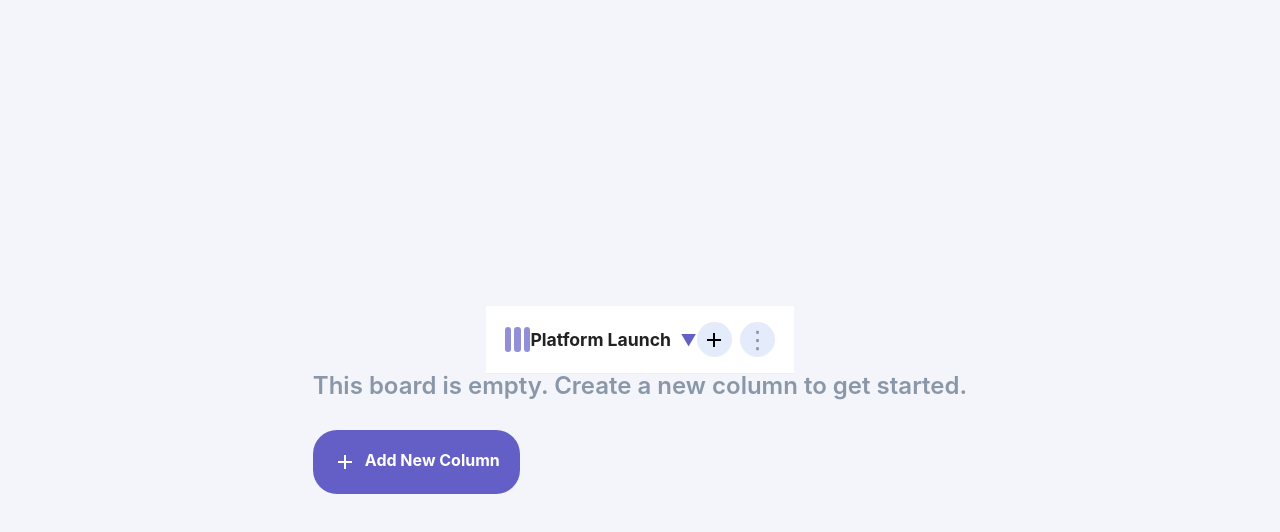
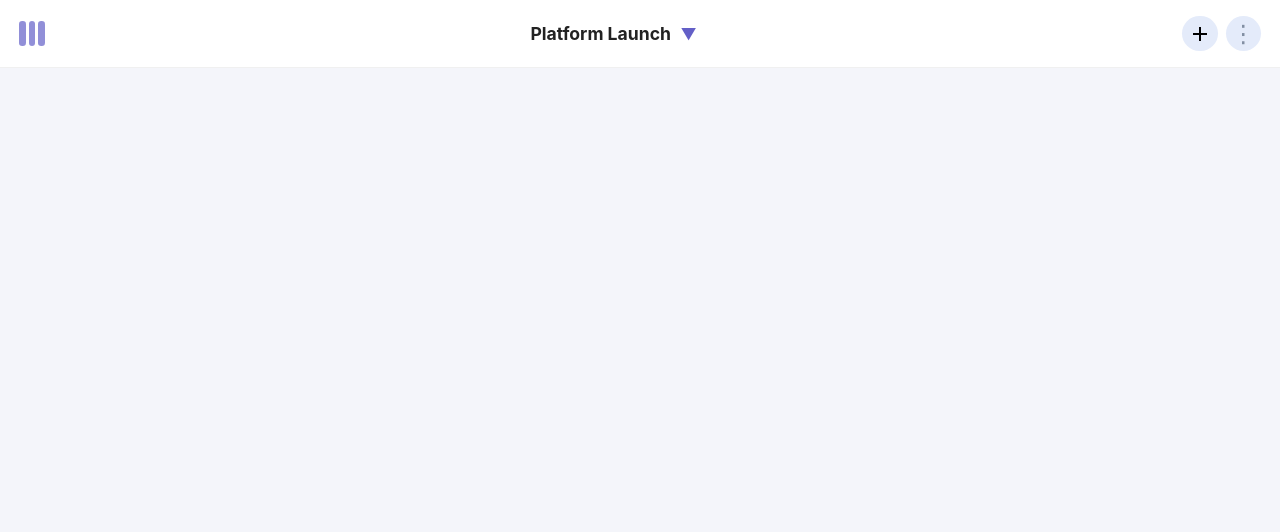
Before and after one commit to apettiigrew/Kanban-task-management-web-app, a Next.js app: page / in a window 1280 px wide. Shown: the top 532 px of the page. Built offline with nearby package versions, Linux system fonts and the light colour scheme.

Commit message:
feat: update header styles

```diff
--- a/src/app/page.module.scss
+++ b/src/app/page.module.scss
@@ -6,8 +6,8 @@
   background: #f4f5fa;
   display: flex;
   flex-direction: column;
-  align-items: center;
-  justify-content: center;
+  // align-items: center;
+  // justify-content: center;
 }
 
 .container {
@@ -17,6 +17,9 @@
   justify-content: center;
 }
 
+.header {
+  width: 100%;
+}
 
 .message {
   color: #8a97a8;
--- a/src/app/page.tsx
+++ b/src/app/page.tsx
@@ -18,7 +18,7 @@ export default function Home() {
   return (
     <main className={styles.main}>
       <div className={styles.container}>
-        <div>
+        <div className={styles.header}>
           <Header onAddClick={() => setModalOpen(true)} />
           <AddProjectModal
             open={modalOpen}
@@ -26,7 +26,7 @@ export default function Home() {
             onSubmit={handleAddProject}
           />
         </div>
-        <div>
+        {/* <div>
           <div className={styles.message}>
             This board is empty. Create a new column to get started.
           </div>
@@ -34,7 +34,7 @@ export default function Home() {
             <AddIcon style={{ marginRight: 8, verticalAlign: 'middle' }} />
             Add New Column
           </AppButton>
-        </div>
+        </div> */}
       </div>
     </main>
   );
--- a/src/components/Header.module.scss
+++ b/src/components/Header.module.scss
@@ -5,6 +5,7 @@
   padding: 1rem 1.2rem;
   background: #fff;
   border-bottom: 1px solid #f0f0f0;
+  width: 100%;
 }
 
 .left {
```
